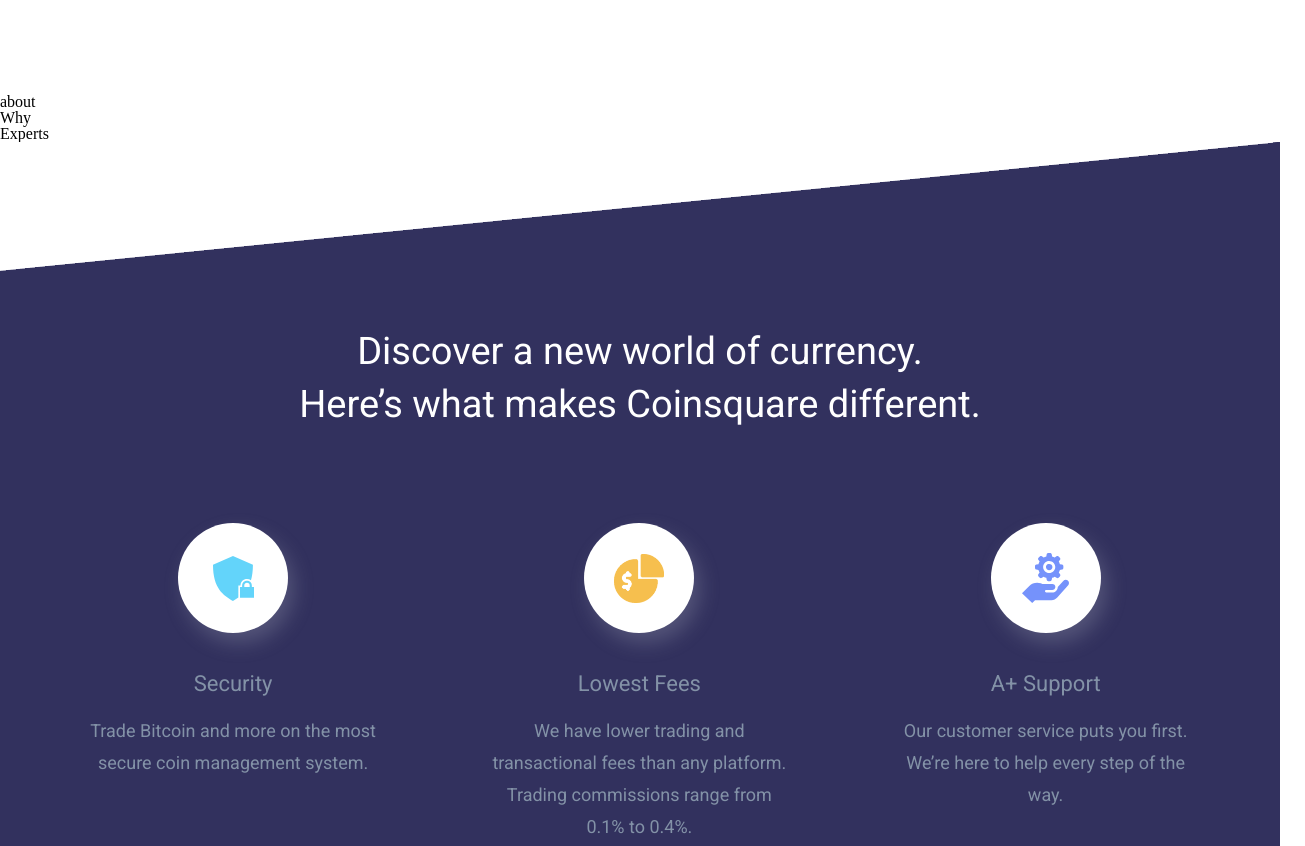
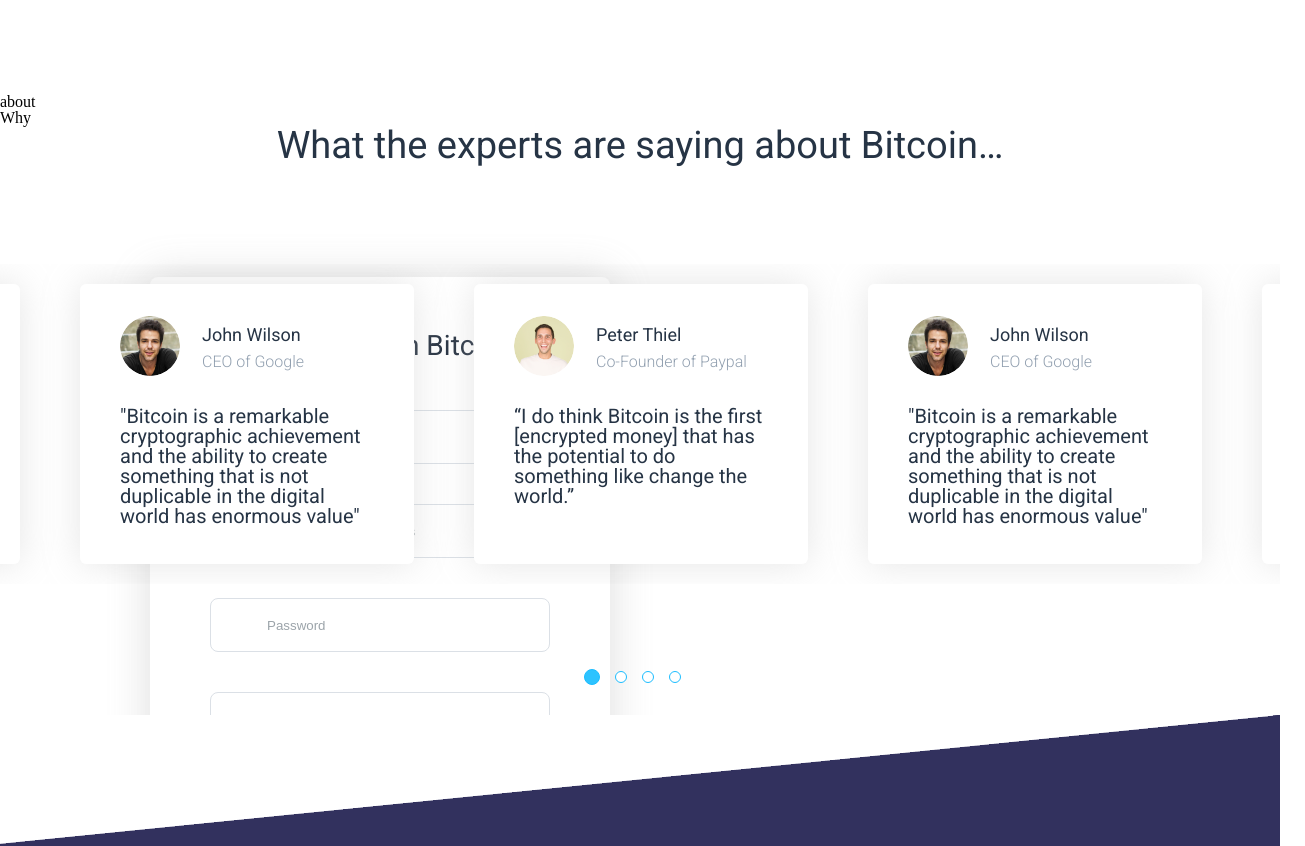
Before and after one commit to no0dly/bitlp, a React (Create React App) app: page / in a window 1280 px wide. Shown: the part 880-1726 px from the top of the page, 1305 px wide, since content can reach past the window. Built offline with nearby package versions, Linux system fonts and the light colour scheme.

Commit message:
experts section

```diff
--- a/package.json
+++ b/package.json
@@ -7,6 +7,7 @@
     "react-dom": "^15.6.1",
     "react-redux": "^4.4.8",
     "react-router": "^3.0.5",
+    "react-slick": "^0.15.0",
     "redux": "^3.6.0",
     "redux-thunk": "^2.2.0",
     "reset-css": "^2.2.0",
--- a/src/components/experts/Experts.jsx
+++ b/src/components/experts/Experts.jsx
@@ -1,12 +1,72 @@
 import React from 'react'
 import styled from 'styled-components'
 
+import Slider from './Slider'
+
+import expert from '../../images/person.png'
+import expert2 from '../../images/person2.png'
+import expert3 from '../../images/person3.png'
+
+const data = [
+  {
+    name: 'Peter Thiel',
+    position: 'Co-Founder of Paypal',
+    text: '“I do think Bitcoin is the first [encrypted money] that has the potential to do something like change the world.”',
+    image: expert
+  },
+  {
+    name: 'John Wilson ',
+    position: 'CEO of Google',
+    text: '"Bitcoin is a remarkable cryptographic achievement and the ability to create something that is not duplicable in the digital world has enormous value"',
+    image: expert2
+  },
+  {
+    name: 'John McAfee',
+    position: 'Founder of McAfee',
+    text: 'You can’t stop things like Bitcoin. It will be everywhere and the world will have to readjust. World governments will have to readjust” ',
+    image: expert3
+  },
+  {
+    name: 'John Wilson ',
+    position: 'CEO of Google',
+    text: '"Bitcoin is a remarkable cryptographic achievement and the ability to create something that is not duplicable in the digital world has enormous value"',
+    image: expert2
+  }
+]
+
 const Experts = (props) => {
   return (
-    <div>
-      Experts
-    </div>
+    <Wrap>
+      <Title>
+        <TitleText>
+          What the experts are saying about Bitcoin…
+        </TitleText>
+      </Title>
+      <SliderWrap>
+        <Slider data={ data } />
+      </SliderWrap>
+    </Wrap>
   )
 }
 
+const Wrap = styled.div`
+  text-align: center;
+  margin-bottom: 25px;
+`
+
+const Title = styled.div`
+  text-align: center;
+  margin-bottom: 100px;
+`
+
+const TitleText = styled.h3`
+  font-family: 'Roboto', sans-serif;
+  font-size: 2.375rem;
+  color: #263445;
+`
+
+const SliderWrap = styled.div`
+  margin-bottom: 30px;
+`
+
 export default Experts
--- /dev/null
+++ b/src/components/experts/Slider.jsx
@@ -0,0 +1,75 @@
+import React from 'react'
+import SliderSlick from 'react-slick'
+import styled from 'styled-components'
+
+import SliderItem from './SliderItem'
+
+import 'slick-carousel/slick/slick.css'
+import 'slick-carousel/slick/slick-theme.css'
+
+const settings = {
+  dots: true,
+  infinite: true,
+  speed: 500,
+  slidesToShow: 3,
+  slidesToScroll: 1,
+  centerMode: true,
+  dotsClass: 'customDots'
+}
+
+class Slider extends React.Component {
+  renderSlides() {
+    const slides = this.props.data
+    return slides.map((slide, idx) => {
+      return (
+        <div key={ idx }>
+          <SliderItem { ...slide } />
+        </div>
+      )
+    })
+  }
+  render() {
+    return (
+      <Wrap>
+        <SliderSlick { ...settings }>
+          {this.renderSlides()}
+        </SliderSlick>
+      </Wrap>
+    )
+  }
+}
+
+const Wrap = styled.div`
+  width: 100%;
+  .slick-list {
+    padding-top: 20px!important;
+    padding-bottom: 20px!important;
+    margin-bottom: 80px;
+  }
+  .customDots {
+    li {
+      display: inline-block;
+      button {
+        width: 12px;
+        height: 12px;
+        padding: 5px;
+        border: 1px solid #1BBDFF;
+        background: #fff;
+        border-radius: 50%;
+        font-size: 0;
+        line-height: 0;
+        cursor: pointer;
+        margin-right: 15px;
+      }
+      &.slick-active {
+        button {
+          width: 16px;
+          height: 16px;
+          background: #2DC3FF;
+        }
+      }
+    }
+  }
+`
+
+export default Slider
--- /dev/null
+++ b/src/components/experts/SliderItem.jsx
@@ -0,0 +1,90 @@
+import React from 'react'
+import styled from 'styled-components'
+
+const SliderItem = (props) => {
+  return (
+    <Wrap>
+      <Header>
+        <Ava image={ props.image } />
+        <About>
+          <Name>
+            <NameText>
+              { props.name }
+            </NameText>
+          </Name>
+          <Position>
+            <PositionText>
+              { props.position }
+            </PositionText>
+          </Position>
+        </About>
+      </Header>
+      <Descr>
+        <DescrText>
+          { props.text }
+        </DescrText>
+      </Descr>
+    </Wrap>
+  )
+}
+
+const Wrap = styled.div`
+  padding: 32px 40px;
+  background: #FFFFFF;
+  box-shadow: 0px 0px 36px rgba(177, 177, 177, 0.337438);
+  border-radius: 6px;
+  margin: 0 30px;
+  min-height: 280px;
+`
+
+const Header = styled.div`
+  display: flex;
+  flex-direction: row;
+  margin-bottom: 30px;
+`
+
+const Ava = styled.div`
+  width: 60px;
+  height: 60px;
+  border-radius: 50%;
+  background: url(${(props) => props.image}) no-repeat center;
+  background-size: cover;
+  margin-right: 22px;
+`
+
+const About = styled.div`
+  text-align: left;
+`
+
+const Name = styled.div`
+  margin: 10px 0;
+`
+
+const NameText = styled.div`
+  font-family: 'Roboto', sans-serif;
+  font-size: 1.125rem;
+  color: #263445;
+
+`
+
+const Position = styled.div`
+
+`
+
+const PositionText = styled.div`
+  font-family: 'Roboto', sans-serif;
+  color: #92A0B0;
+  font-weight: 300;
+`
+
+const Descr = styled.div`
+  text-align: left;
+`
+
+const DescrText = styled.p`
+  font-family: 'Roboto', sans-serif;
+  color: #263445;
+  font-size: 1.25rem;
+`
+
+export default SliderItem
```
